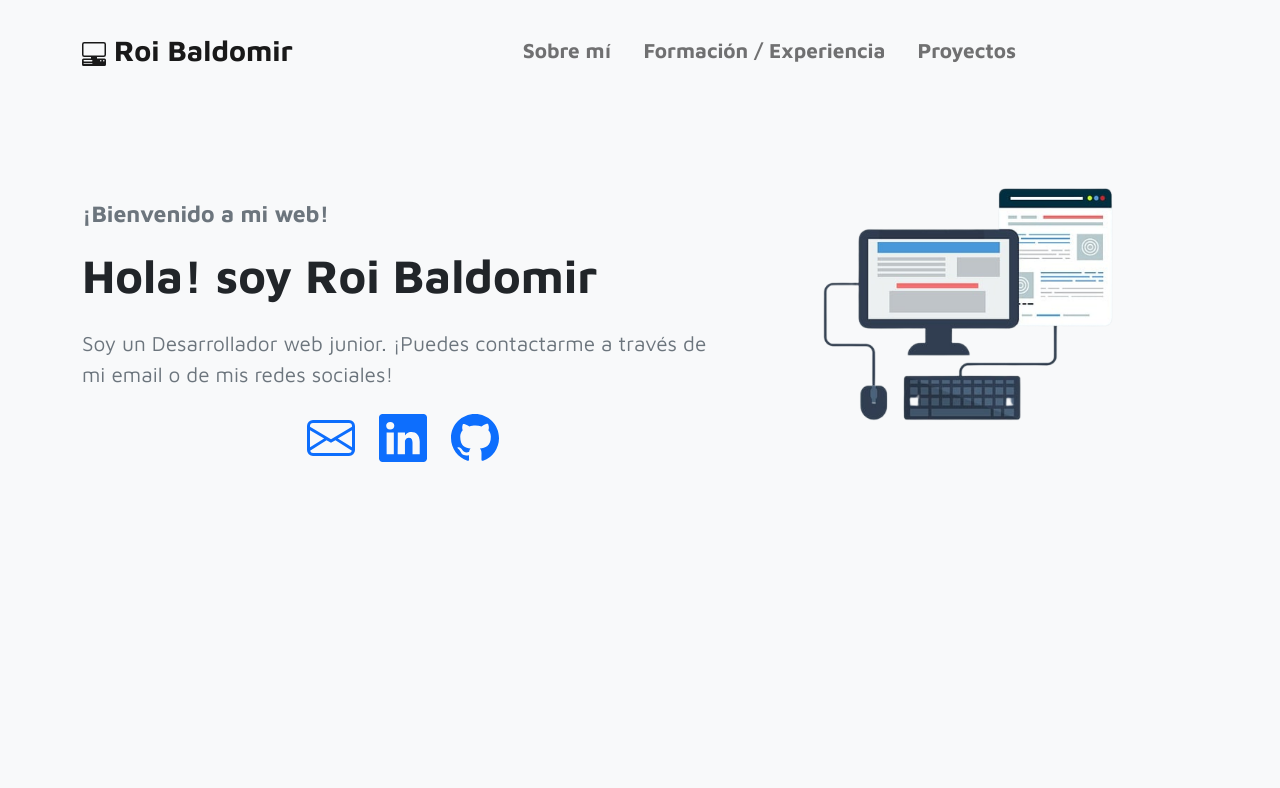
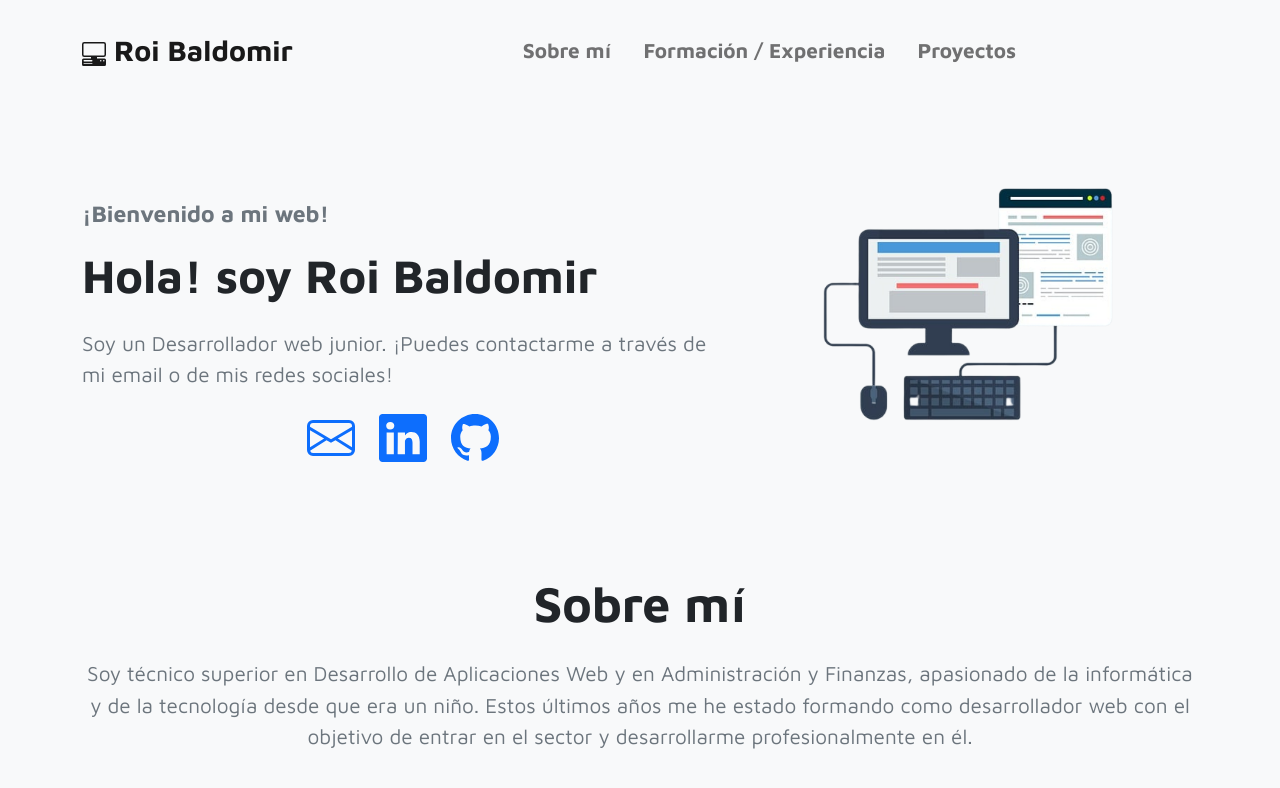
Before and after one commit to RoiBaldomir/my-personal-site, an Angular app: page / in a window 1280 px wide. Shown: the top 788 px of the page. Built offline with nearby package versions, Linux system fonts and the light colour scheme.

Commit message:
Add about me section

```diff
--- a/src/app/app.component.html
+++ b/src/app/app.component.html
@@ -1,2 +1,3 @@
 <app-navbar></app-navbar>
 <app-header></app-header>
+<app-about-me></app-about-me>
--- /dev/null
+++ b/src/app/core/about-me/about-me.component.css
@@ -0,0 +1,7 @@
+.subtitles {
+  font-weight: bold;
+  font-size: 50px;
+}
+.texts {
+  font-size: 1.3rem;
+}
--- /dev/null
+++ b/src/app/core/about-me/about-me.component.html
@@ -0,0 +1,8 @@
+<section class="py-5">
+  <div class="container">
+    <div>
+      <h2 class="text-center mt-5 mb-4 subtitles">Sobre mí</h2>
+      <p class="text-center mb-5 text-secondary texts">Soy técnico superior en Desarrollo de Aplicaciones Web y en Administración y Finanzas, apasionado de la informática y de la tecnología desde que era un niño. Estos últimos años me he estado formando como desarrollador web con el objetivo de entrar en el sector y desarrollarme profesionalmente en él.</p>
+    </div>
+  </div>
+</section>
```
Also changed, not shown: src/app/core/about-me/about-me.component.ts (added, +10 -0 lines), src/app/core/core.module.ts (+5 -2 lines), 1 other file (tests, documents, lock files or other folders).
